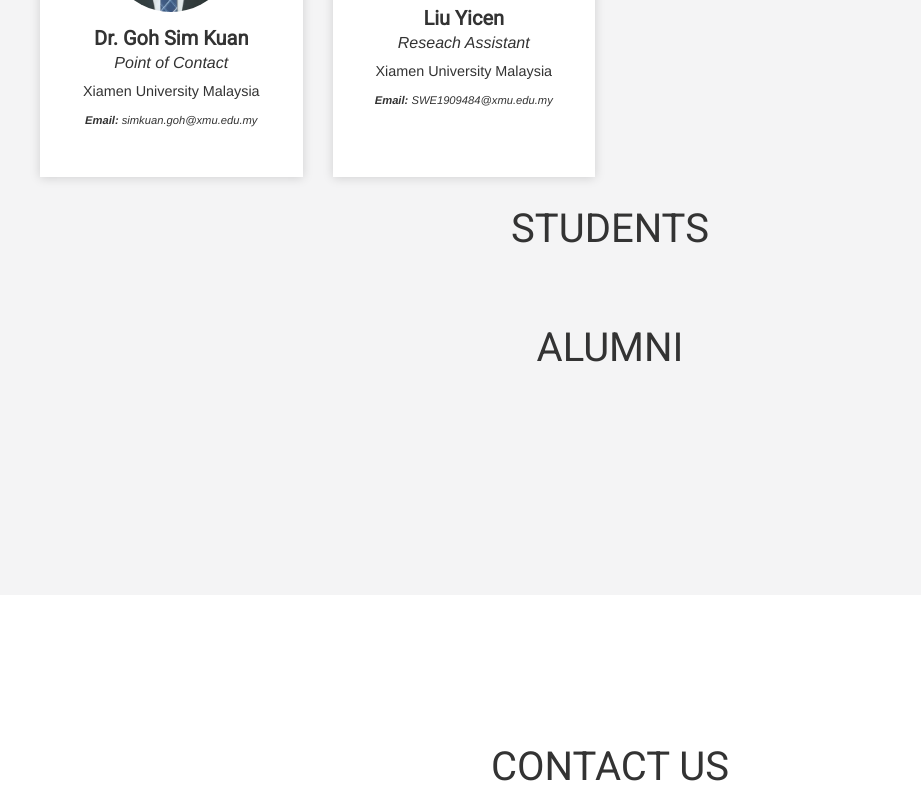
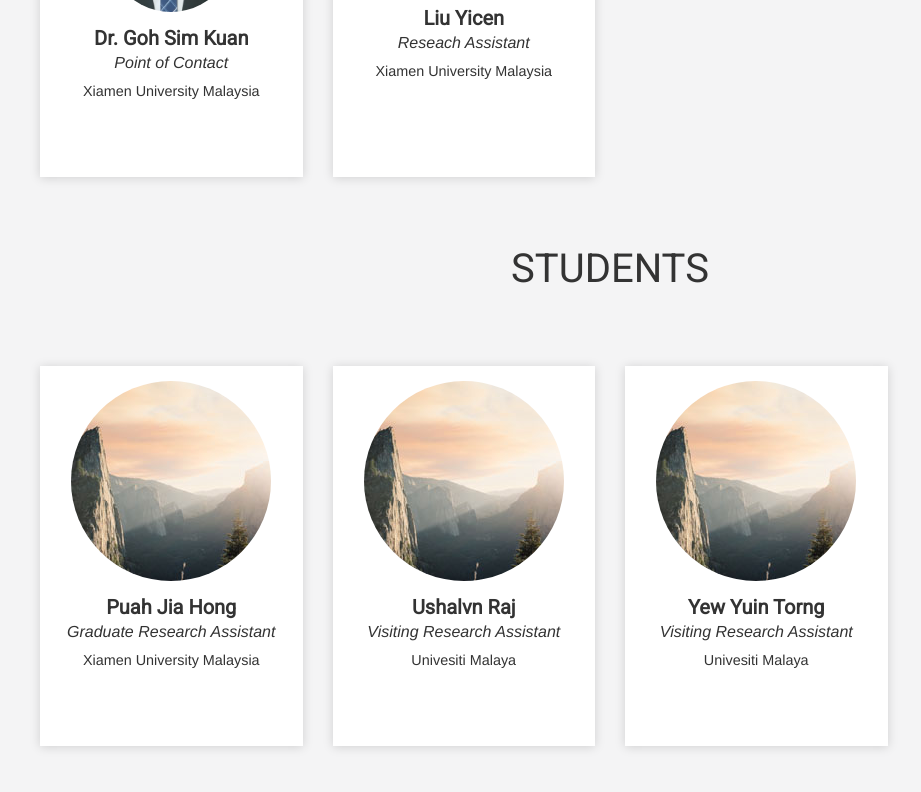
Before and after one commit to NICE-Research/nice-research.github.io, a website: page index.html in a window 1280 px wide. Shown: the part 3729-4521 px from the top of the page, without its empty margins (30-951 px from the left). Drawn offline with nearby package versions, Linux system fonts and the light colour scheme.

Commit message:
update info

```diff
--- a/index.html
+++ b/index.html
@@ -233,7 +233,7 @@
                             <h4><strong>Dr. Goh Sim Kuan</strong></h4>
                             <p class="portfolio-role">Point of Contact</p>
                             <p><span style="font-size: 0.9em;">Xiamen University Malaysia</span></p>
-                            <p><span style="font-size: 0.7em; font-style: italic;"><strong>Email: </strong>simkuan.goh@xmu.edu.my</span></p>
+                            <!-- <p><span style="font-size: 0.7em; font-style: italic;"><strong>Email: </strong>simkuan.goh@xmu.edu.my</span></p> -->
                         </div>
                     </div>
                 </div>
@@ -249,17 +249,83 @@
                             <h4><strong>Liu Yicen</strong></h4>
                             <p class="portfolio-role">Reseach Assistant</p>
                             <p><span style="font-size: 0.9em;">Xiamen University Malaysia</span></p>
-                            <p><span style="font-size: 0.7em; font-style: italic;"><strong>Email: </strong>SWE1909484@xmu.edu.my</span></p>
+                            <!-- <p><span style="font-size: 0.7em; font-style: italic;"><strong>Email: </strong>SWE1909484@xmu.edu.my</span></p> -->
                         </div>
                     </div>
                 </div>
 
-            <div class="row">
+
+
+
+			</div>
+
+            <br><br>
+
+			<div class="row">
                 <div class="col-lg-12 text-center">
                     <h2 class="section-heading">Students</h2>
                     <h3 class="section-subheading text-muted"></h3>
                 </div>
             </div>
+
+            <div class="row">
+                <div class="col-md-3 col-sm-6">
+                    <div class="portfolio-item">
+                        <a href="#portfolioModal0" class="portfolio-link" data-toggle="modal">
+                            <div class="img-container">
+                                <img src="img/portfolio/1.jpg" class="img-rounded" alt="">
+                            </div>
+                        </a>
+                        <div class="portfolio-caption">
+                            <h4><strong>Puah Jia Hong</strong></h4>
+                            <p class="portfolio-role">Graduate Research Assistant</p>
+                            <p><span style="font-size: 0.9em;">Xiamen University Malaysia</span></p>
+                            <!-- <p><span style="font-size: 0.7em; font-style: italic;"><strong>Email: </strong>simkuan.goh@xmu.edu.my</span></p> -->
+                        </div>
+                    </div>
+                </div>
+
+                <div class="col-md-3 col-sm-6">
+                    <div class="portfolio-item">
+                        <a href="#portfolioModal0" class="portfolio-link" data-toggle="modal">
+                            <div class="img-container">
+                                <img src="img/portfolio/1.jpg" class="img-rounded" alt="">
+                            </div>
+                        </a>
+                        <div class="portfolio-caption">
+                            <h4><strong>Ushalvn Raj</strong></h4>
+                            <p class="portfolio-role">Visiting Research Assistant</p>
+                            <p><span style="font-size: 0.9em;">Univesiti Malaya</span></p>
+                            <!-- <p><span style="font-size: 0.7em; font-style: italic;"><strong>Email: </strong>simkuan.goh@xmu.edu.my</span></p> -->
+                        </div>
+                    </div>
+                </div>
+
+                <div class="col-md-3 col-sm-6">
+                    <div class="portfolio-item">
+                        <a href="#portfolioModal0" class="portfolio-link" data-toggle="modal">
+                            <div class="img-container">
+                                <img src="img/portfolio/1.jpg" class="img-rounded" alt="">
+                            </div>
+                        </a>
+                        <div class="portfolio-caption">
+                            <h4><strong>Yew Yuin Torng</strong></h4>
+                            <p class="portfolio-role">Visiting Research Assistant</p>
+                            <p><span style="font-size: 0.9em;">Univesiti Malaya</span></p>
+                            <!-- <p><span style="font-size: 0.7em; font-style: italic;"><strong>Email: </strong>simkuan.goh@xmu.edu.my</span></p> -->
+                        </div>
+                    </div>
+                </div>
+
+
+
+
+            </div>
+
+
+
+
+            <br><br>
 
             <div class="row">
                 <div class="col-lg-12 text-center">
@@ -268,118 +334,6 @@
                 </div>
             </div>
 
-                <!-- <div class="col-md-3 col-sm-6 portfolio-item">
-                    <a href="#portfolioModal2" class="portfolio-link" data-toggle="modal">
-                        <div class="portfolio-hover">
-                            <div class="portfolio-hover-content">
-                                <i class="fa fa-plus fa-3x"></i>
-                            </div>
-                        </div>
-                            <img src="img/portfolio/SK.jpg" class="img-responsive" alt="" style="width: 220px;height:200px;">
-                    </a>
-                    <div class="portfolio-caption">
-                        <h4>Dr. Chan<br>Chow Khuen</h4>
-                        <p class="text-muted">AI &amp; Biomedical Specialist</p>
-                        <p><small>Universiti Malaya</small></p>
-                    </div>
-
-                </div> -->
-                <!-- <div class="col-md-3 col-sm-6 portfolio-item">
-                    <a href="#portfolioModal3" class="portfolio-link" data-toggle="modal">
-                        <div class="portfolio-hover">
-                            <div class="portfolio-hover-content">
-                                <i class="fa fa-plus fa-3x"></i>
-                            </div>
-                        </div>
-                        <img src="img/portfolio/FONG.jfif" class="img-responsive" alt="" style="width:400px;height:400px;">
-                    </a>
-                    <div class="portfolio-caption">
-
-						<h4>Prof. Dr. Fong<br>Choong Yi</h4>
-                        <p class="text-muted">Neurology Specialist</p>
-						<p><small>UM Medical Centre</small></p>
-                    </div>
-                </div> -->
-                <!-- <div class="col-md-3 col-sm-6 portfolio-item">
-                    <a href="#portfolioModal4" class="portfolio-link" data-toggle="modal">
-                        <div class="portfolio-hover">
-                            <div class="portfolio-hover-content">
-                                <i class="fa fa-plus fa-3x"></i>
-                            </div>
-                        </div>
-                        <img src="img/portfolio/LIM.jfif" class="img-responsive" alt="" style="width:400px;height:400px;">
-                    </a>
-                    <div class="portfolio-caption">
-                        <h4>Prof. Dr. Lim <br>Kheng Seang</h4>
-                        <p class="text-muted">Neurology Specialist</p>
-						<p><small>UM Medical Centre</small></p>
-                    </div>
-                </div> -->
-			</div>
-
-
-			<!-- <div class="row">
-				<div class="col-md-3 col-sm-6 portfolio-item">
-                        <div class="portfolio-hover">
-                            <div class="portfolio-hover-content">
-                                <i class="fa fa-plus fa-3x"></i>
-                            </div>
-                        </div>
-                        <img src="img/portfolio/tanka.jfif" class="img-responsive" alt="" style="width:400px;height:400px;">
-
-                    <div class="portfolio-caption">
-                        <h4>A/Prof. Dr. Tang<br>Ho-kin</h4>
-                        <p class="text-muted">AI Specialist</p>
-						<p><small>Harbin Institute of Tech</small></p>
-                    </div>
-                </div>
-
-				<div class="col-md-3 col-sm-6 portfolio-item">
-                        <div class="portfolio-hover">
-                            <div class="portfolio-hover-content">
-                                <i class="fa fa-plus fa-3x"></i>
-                            </div>
-                        </div>
-                        <img src="img/portfolio/cai.jpg" class="img-responsive" alt="" style="width:400px;height:400px;">
-
-                    <div class="portfolio-caption">
-                        <h4>Dr. Cai<br>Qing</h4>
-                        <p class="text-muted">Network Science Specialist</p>
-						<p><small>Nanyang Technological Uni</small></p>
-                    </div>
-                </div>
-
-				<div class="col-md-3 col-sm-6 portfolio-item">
-
-                        <div class="portfolio-hover">
-                            <div class="portfolio-hover-content">
-                                <i class="fa fa-plus fa-3x"></i>
-                            </div>
-                        </div>
-                        <img src="img/portfolio/phu.jfif" class="img-responsive" alt="" style="width:400px;height:400px;">
-
-                    <div class="portfolio-caption">
-                        <h4>Dr. Tran<br>Phu</h4>
-                        <p class="text-muted">AI Specialist</p>
-						<p><small>Brandeis University</small></p>
-                    </div>
-                </div>
-
-                <div class="col-md-3 col-sm-6 portfolio-item">
-
-                        <div class="portfolio-hover">
-                            <div class="portfolio-hover-content">
-                                <i class="fa fa-plus fa-3x"></i>
-                            </div>
-                        </div>
-                        <img src="img/portfolio/YingHao.png" class="img-responsive" alt="" style="width:400px;height:400px;">
-
-                    <div class="portfolio-caption">
-                        <h4>Mr. Ang<br>Ying Hao</h4>
-                        <p class="text-muted">FYP Alumnus</p>
-						<p><small>Xiamen University Malaysia</small></p>
-                    </div>
-                </div> -->
 
 
             </div>
@@ -426,7 +380,7 @@
     <!-- Use the modals below to showcase details about your portfolio projects! -->
 
     <!-- Portfolio Modal 0 -->
-    <div class="portfolio-modal modal fade" id="portfolioModal0" tabindex="-1" role="dialog" aria-hidden="true">
+    <div class="portfolio-modal modal fade" id="portfolioModal00" tabindex="-1" role="dialog" aria-hidden="true">
         <div class="modal-dialog">
             <div class="modal-content">
                 <div class="close-modal" data-dismiss="modal">
@@ -457,7 +411,7 @@
     </div>
 
     <!-- Portfolio Modal 1 -->
-    <div class="portfolio-modal modal fade" id="portfolioModal1" tabindex="-1" role="dialog" aria-hidden="true">
+    <div class="portfolio-modal modal fade" id="portfolioModal10" tabindex="-1" role="dialog" aria-hidden="true">
         <div class="modal-dialog">
             <div class="modal-content">
                 <div class="close-modal" data-dismiss="modal">
```
Also changed, not shown: img/portfolio/1.jpg (added).
